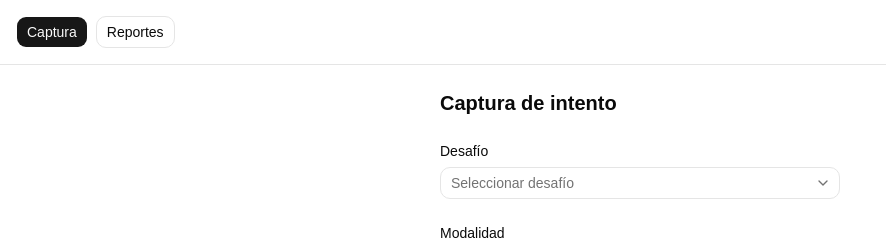
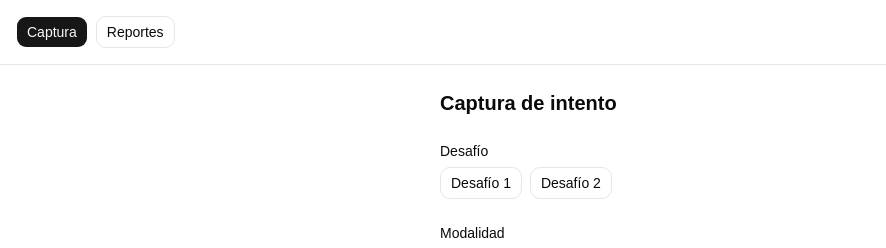
Before and after one commit to butia4/app-control, a React (Vite) app: page / in a window 1280 px wide. Shown: the top 248 px of the page, without its empty margins (0-886 px from the left). Built offline with nearby package versions, Linux system fonts and the light colour scheme.

Commit message:
feat: switch challenge picker to button-based selection
Replaces the dropdown with button toggles matching ModalityPicker, and simplifies the challenge catalog to Desafio 1/2.

```diff
--- a/src/components/ChallengePicker.tsx
+++ b/src/components/ChallengePicker.tsx
@@ -1,11 +1,5 @@
 import { challenges } from "@/data/challenges"
-import {
-  Select,
-  SelectContent,
-  SelectItem,
-  SelectTrigger,
-  SelectValue,
-} from "@/components/ui/select"
+import { Button } from "@/components/ui/button"
 
 interface ChallengePickerProps {
   value: string | null
@@ -15,24 +9,20 @@ interface ChallengePickerProps {
 export function ChallengePicker({ value, onChange }: ChallengePickerProps) {
   return (
     <div className="flex flex-col gap-1.5">
-      <label className="text-sm font-medium" htmlFor="challenge-picker">
-        Desafío
-      </label>
-      <Select
-        value={value ?? undefined}
-        onValueChange={(next) => onChange(next as string)}
-      >
-        <SelectTrigger id="challenge-picker" className="w-full">
-          <SelectValue placeholder="Seleccionar desafío" />
-        </SelectTrigger>
-        <SelectContent>
-          {challenges.map((challenge) => (
-            <SelectItem key={challenge.id} value={challenge.id}>
-              {challenge.name}
-            </SelectItem>
-          ))}
-        </SelectContent>
-      </Select>
+      <span className="text-sm font-medium">Desafío</span>
+      <div className="flex gap-2">
+        {challenges.map((challenge) => (
+          <Button
+            key={challenge.id}
+            type="button"
+            variant={value === challenge.id ? "default" : "outline"}
+            aria-pressed={value === challenge.id}
+            onClick={() => onChange(challenge.id)}
+          >
+            {challenge.name}
+          </Button>
+        ))}
+      </div>
     </div>
   )
 }
--- a/src/data/challenges.ts
+++ b/src/data/challenges.ts
@@ -5,9 +5,6 @@ export interface Challenge {
 }
 
 export const challenges: Challenge[] = [
-  { id: "torre-cubos", name: "Torre de cubos", thresholdMs: 60_000 },
-  { id: "clasificar-formas", name: "Clasificar formas", thresholdMs: 45_000 },
-  { id: "enhebrar-cuentas", name: "Enhebrar cuentas", thresholdMs: 90_000 },
-  { id: "armar-rompecabezas", name: "Armar rompecabezas", thresholdMs: 120_000 },
-  { id: "apilar-anillos", name: "Apilar anillos", thresholdMs: 30_000 },
+  { id: "desafio-1", name: "Desafío 1", thresholdMs: 60_000 },
+  { id: "desafio-2", name: "Desafío 2", thresholdMs: 60_000 },
 ]
```
